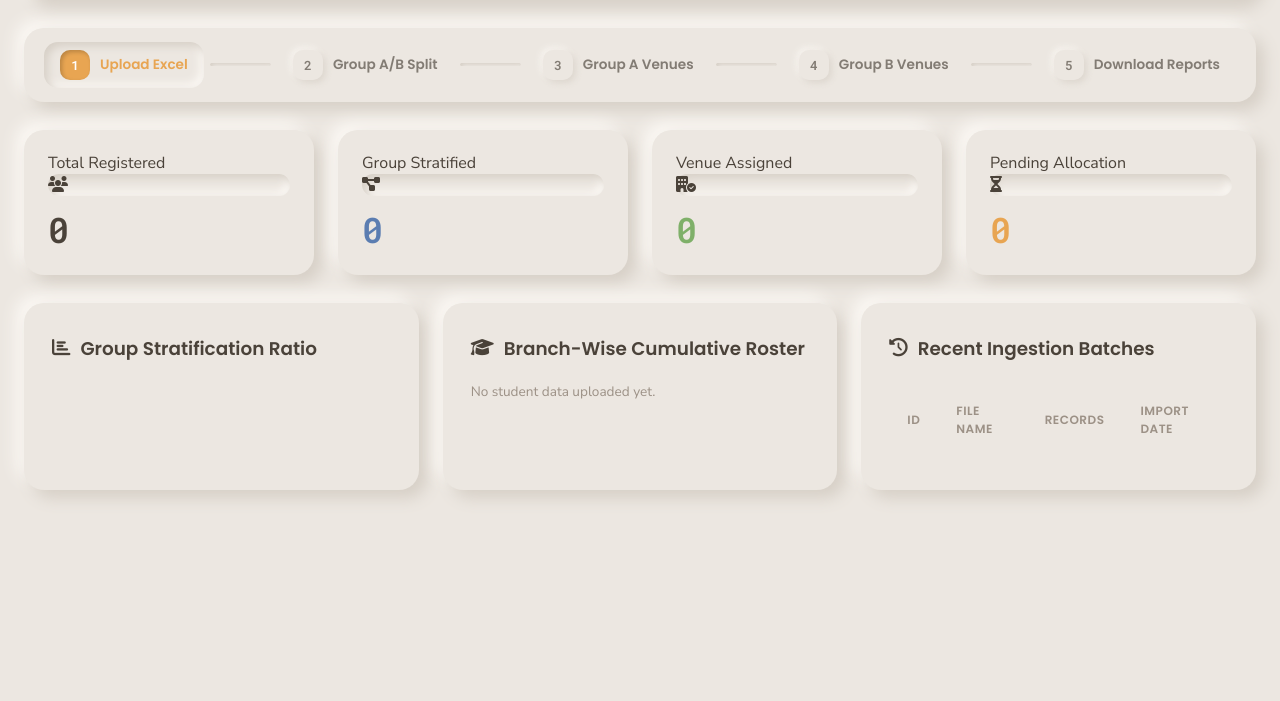
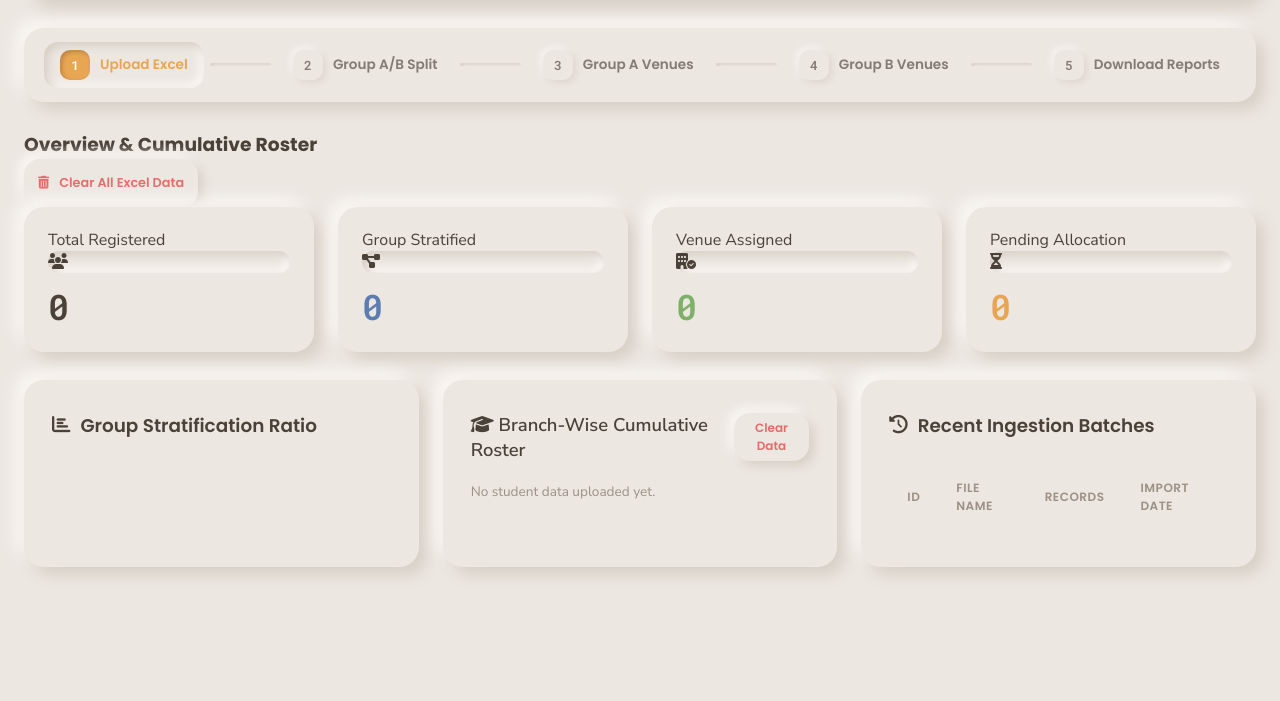
Before and after one commit to abhi8667/priyanshi-s-scripts, a FastAPI app: page / in a window 1280 px wide. Shown: the part 165-866 px from the top of the page. Before the commit the page ends 664 px from the top, so only its background shows below. Run offline with FastAPI, Linux system fonts and the light colour scheme; data comes from the database, SQL or seed files in the repository; both versions use the stored data as it was after the commit; data that the repository does not hold is empty.

Commit message:
Add Option to Delete Complete Excel Data (/api/data/reset API and UI Clear Roster buttons)

```diff
--- a/static/app.js
+++ b/static/app.js
@@ -449,6 +449,31 @@ async function runGroupAVenueAllocation() {
     }
 }
 
+async function clearAllStudentData() {
+    if (!confirm("Are you sure you want to delete ALL uploaded student data and clear allocations? This action will reset your database so you can start completely fresh.")) {
+        return;
+    }
+
+    try {
+        if (typeof showToast === 'function') showToast("Clearing all student data...", "info");
+        const res = await fetch('/api/data/reset', { method: 'POST' });
+        const data = await res.json();
+
+        if (data.success) {
+            if (typeof showToast === 'function') showToast("All student data successfully cleared!", "success");
+            const mappingWrapper = document.getElementById('mapping-wrapper');
+            if (mappingWrapper) mappingWrapper.style.display = 'none';
+            const uploadStatus = document.getElementById('upload-status');
+            if (uploadStatus) uploadStatus.innerHTML = '<span style="color:var(--accent-sage);">Database cleared successfully. Ready for fresh import.</span>';
+            loadDashboard();
+        } else {
+            alert(data.detail || "Failed to clear student data.");
+        }
+    } catch (err) {
+        alert("Error connecting to server: " + err.message);
+    }
+}
+
 // 4. Step 4: Group B Venue Allocation
 async function runGroupBVenueAllocation() {
     const statusEl = document.getElementById('gb-venue-status');
--- a/templates/index.html
+++ b/templates/index.html
@@ -90,8 +90,15 @@
             </div>
         </div>
 
-        <!-- 0. Dashboard View -->
-        <section id="dashboard" class="tab-pane active">
+        <!-- DASHBOARD VIEW -->
+        <section id="dashboard" class="tab-pane active font-body">
+            <div class="flex items-center justify-between mb-4">
+                <h3 class="font-display font-semibold text-lg text-[#4A4239]">Overview & Cumulative Roster</h3>
+                <button onclick="clearAllStudentData()" class="btn btn-raised" style="color:var(--accent-rose); border-color:#E5A9A9; padding:6px 14px; font-size:0.8rem;" title="Delete All Excel Student Data">
+                    <i class="fa-solid fa-trash-can"></i> Clear All Excel Data
+                </button>
+            </div>
+
             <div class="stats-grid">
                 <div class="stat-card raised">
                     <div class="flex items-center justify-between">
@@ -139,8 +146,9 @@
                     <div id="group-dist-list"></div>
                 </div>
                 <div class="card-panel raised">
-                    <div class="card-title">
-                        <i class="fa-solid fa-graduation-cap text-[#7FB069]"></i> Branch-Wise Cumulative Roster
+                    <div class="card-title flex items-center justify-between">
+                        <span><i class="fa-solid fa-graduation-cap text-[#7FB069]"></i> Branch-Wise Cumulative Roster</span>
+                        <button onclick="clearAllStudentData()" class="btn btn-raised" style="color:var(--accent-rose); padding:4px 10px; font-size:0.75rem;">Clear Data</button>
                     </div>
                     <div id="dept-dist-list"></div>
                 </div>
@@ -168,8 +176,13 @@
         <!-- STEP 1: Import View -->
         <section id="import" class="tab-pane">
             <div class="card-panel raised">
-                <div class="card-title">
-                    <i class="fa-solid fa-file-arrow-up text-[#E8A552]"></i> Step 1: Ingest Candidate Excel Sheet
+                <div class="flex items-center justify-between mb-4">
+                    <div class="card-title mb-0">
+                        <i class="fa-solid fa-file-arrow-up text-[#E8A552]"></i> Step 1: Ingest Candidate Excel Sheet
+                    </div>
+                    <button onclick="clearAllStudentData()" class="btn btn-raised" style="color:var(--accent-rose); border-color:#E5A9A9; padding:6px 14px; font-size:0.8rem;">
+                        <i class="fa-solid fa-trash-can"></i> Clear All Student Data
+                    </button>
                 </div>
                 <div class="drop-zone recessed" id="file-drop-zone">
                     <input type="file" id="excel-file-input" accept=".xlsx,.xls,.csv" style="display:none">
--- a/web_app.py
+++ b/web_app.py
@@ -425,6 +425,36 @@ def run_venue_allocation(req: Optional[VenueAllocationRequest] = None):
     finally:
         session.close()
 
+@app.post("/api/data/reset")
+@app.delete("/api/data/reset")
+def reset_all_data():
+    session = SessionLocal()
+    try:
+        session.query(StudentEventAllocation).delete(synchronize_session=False)
+        session.query(Student).delete(synchronize_session=False)
+        session.query(ImportHistory).delete(synchronize_session=False)
+        session.query(TimeSlot).delete(synchronize_session=False)
+        session.query(Venue).delete(synchronize_session=False)
+        session.commit()
+
+        audit = AuditLog(
+            action="RESET_ALL_DATA_SUCCESS",
+            entity_type="Database",
+            details="User completely cleared all student records, allocations, and import history."
+        )
+        session.add(audit)
+        session.commit()
+
+        return JSONResponse(content={
+            "success": True,
+            "message": "All student data, branch rosters, and allocations have been successfully deleted."
+        })
+    except Exception as e:
+        session.rollback()
+        return JSONResponse(content={"success": False, "detail": str(e)}, status_code=500)
+    finally:
+        session.close()
+
 # --- Backup & Rollback APIs ---
 class RestoreBackupRequest(BaseModel):
     backup_id: int
```
Also changed, not shown: data/induction_system.db, 1 other file.
